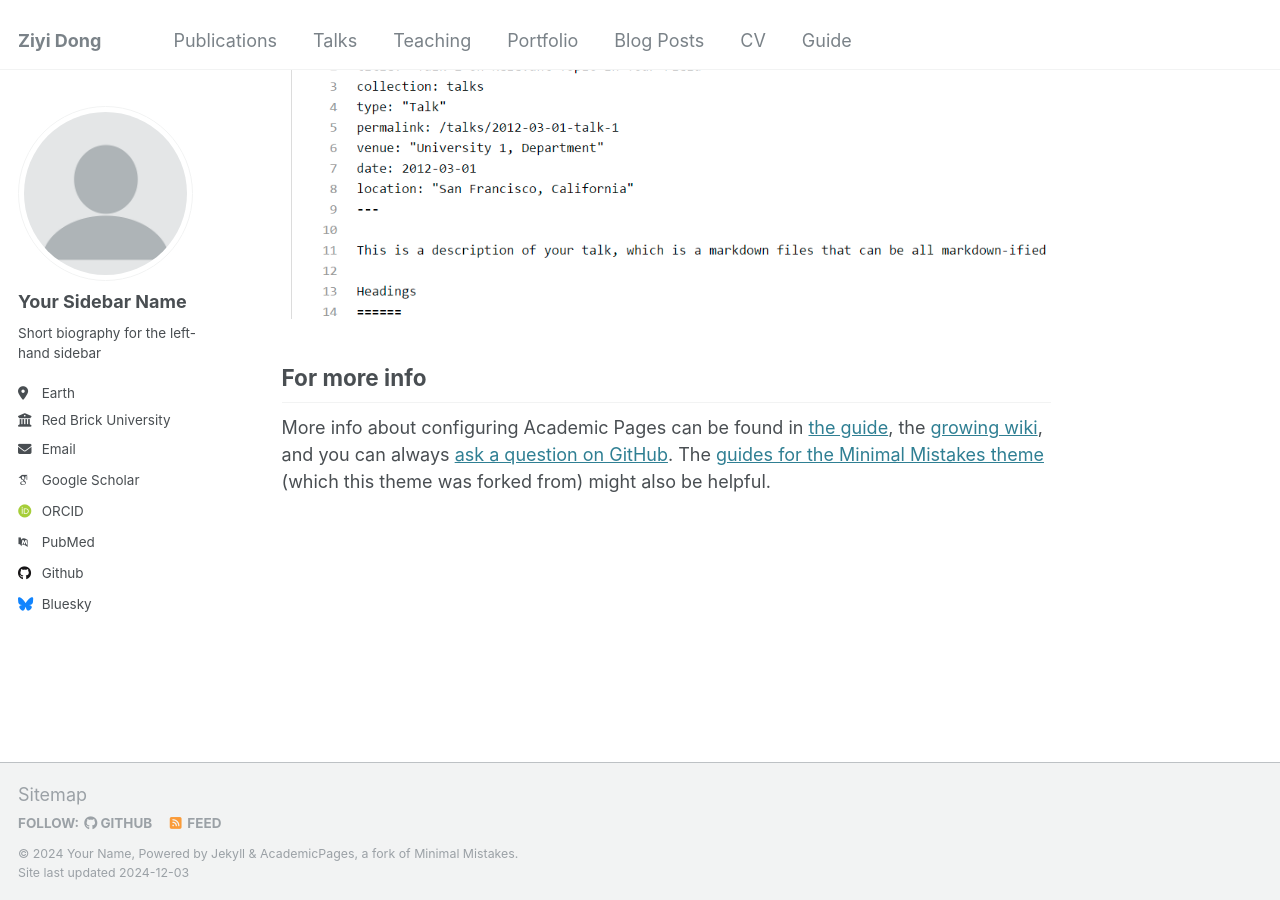
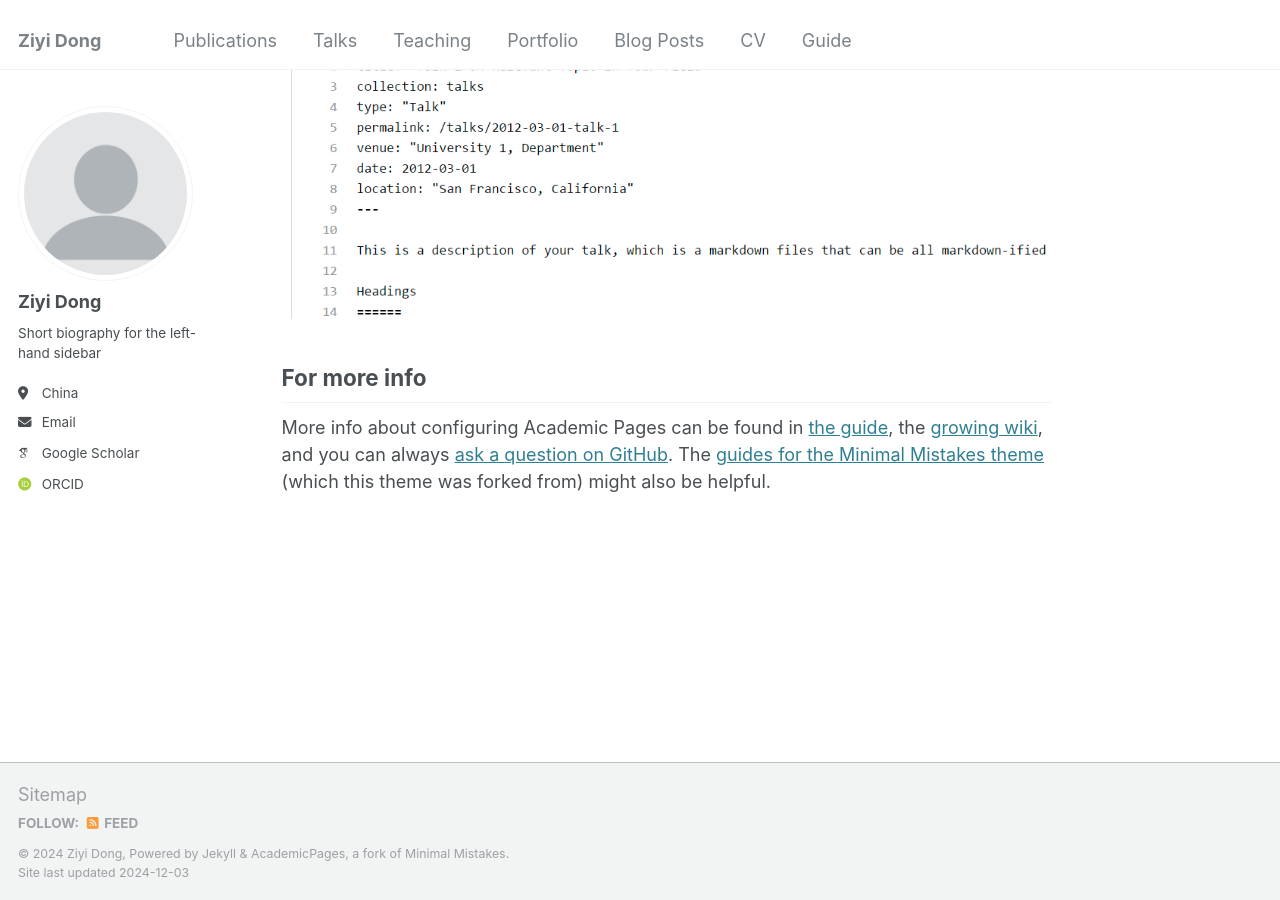
Before and after one commit to ZIYIDONG/zydong.github.io, a Jekyll site: the page built from _pages/about.md, in a window 1280 px wide and 900 px high, scrolled down 2643 px. Built offline with Jekyll 4.4.1, drawn with Linux system fonts in a browser that asks for light colours; some web fonts are replaced.

Commit message:
Update _config.yml

```diff
--- a/_config.yml
+++ b/_config.yml
@@ -10,11 +10,11 @@
 locale                   : "en-US"
 title                    : "Ziyi Dong"
 title_separator          : "-"
-name                     : &name "Your Name"
+name                     : &name "Ziyi Dong"
 description              : &description "personal description"
-url                      : https://academicpages.github.io # the base hostname & protocol for your site e.g. "https://[your GitHub username].github.io"
+url                      : https://ziyidong.github.io # the base hostname & protocol for your site e.g. "https://[your GitHub username].github.io"
 baseurl                  : "" # the subpath of your site, e.g. "/blog"
-repository               : "academicpages/academicpages.github.io"
+repository               : "ziyidong/ziyidong.github.io"
 
 # Site Author - The following control what appear as part of the author content on the side bar.
 #               If a field is blank the icon and link will not appear, otherwise it will be shown.
@@ -22,57 +22,57 @@ repository               : "academicpages/academicpages.github.io"
 author:
   # Biographic information
   avatar           : "profile.png"
-  name             : "Your Sidebar Name"
+  name             : "Ziyi Dong"
   pronouns         : # example: "she/her"
   bio              : "Short biography for the left-hand sidebar"
-  location         : "Earth"
-  employer         : "Red Brick University"
-  uri              : # URL
-  email            : "none@example.org"
+  location         : "China"
+  #employer         : "Red Brick University"
+  #uri              : # URL
+  email            : "ziyi.dong@foxmail.com"
 
   # Academic websites
-  arxiv            : # URL - Update with the correct link to your profile
-  googlescholar    : "https://scholar.google.com/citations?user=PS_CX0AAAAAJ"
-  impactstory      : # URL
+  #arxiv            : # URL - Update with the correct link to your profile
+  googlescholar    : "https://scholar.google.com/citations?user=AjKgakYAAAAJ&hl"
+  #impactstory      : # URL
   orcid            : "https://orcid.org/0009-0003-5180-0200"
-  semantic         : # URL
-  pubmed           : "https://www.ncbi.nlm.nih.gov/pubmed/?term=john+snow"
-  researchgate     : # URL
-  scopus           : # URL
+  #semantic         : # URL
+  #pubmed           : "https://www.ncbi.nlm.nih.gov/pubmed/?term=john+snow"
+  #researchgate     : # URL
+  #scopus           : # URL
 
   # Repositories and software development
-  bitbucket        : # Username - Update with your username on the site
-  codepen          : # Username
-  dribbble         : # Username
-  github           : "academicpages"
-  kaggle           : # Username
-  stackoverflow    : # User number or user number and name (i.e., use "1" or "1/jeff-atwood")
+  #bitbucket        : # Username - Update with your username on the site
+  #codepen          : # Username
+  #dribbble         : # Username
+  #github           : "academicpages"
+  #kaggle           : # Username
+  #stackoverflow    : # User number or user number and name (i.e., use "1" or "1/jeff-atwood")
 
   # Social media
-  bluesky          : "bsky.app" # Replace this with you Bluesky username
-  facebook         : # Username
-  flickr           : # Username
-  foursquare       : # Username
-  goodreads        : # Username
-  google_plus      : # Username
-  keybase          : # Username
-  instagram        : # Username
-  lastfm           : # Username
-  linkedin         : # Username
-  mastodon         : # URL
-  medium           : # URL
-  pinterest        : # Username
-  soundcloud       : # Username
-  steam            : # Username
-  telegram         : # URL
-  tumblr           : # Username
-  twitter          : # Username for X / Twitter
-  vine             : # Username
-  weibo            : # Username
-  wikipedia        : # Username
-  xing             : # Username
-  youtube          : # Username
-  zhihu            : # Username
+  #bluesky          : "bsky.app" # Replace this with you Bluesky username
+  #facebook         : # Username
+  #flickr           : # Username
+  #foursquare       : # Username
+  #goodreads        : # Username
+  #google_plus      : # Username
+  #keybase          : # Username
+  #instagram        : # Username
+  #lastfm           : # Username
+  #linkedin         : # Username
+  #mastodon         : # URL
+  #medium           : # URL
+  #pinterest        : # Username
+  #soundcloud       : # Username
+  #steam            : # Username
+  #telegram         : # URL
+  #tumblr           : # Username
+  #twitter          : # Username for X / Twitter
+  #vine             : # Username
+  #weibo            : # Username
+  #wikipedia        : # Username
+  #xing             : # Username
+  #youtube          : # Username
+  #zhihu            : # Username
 
 # Publication Category - The following the list of publication categories and their headings
 publication_category:
```
